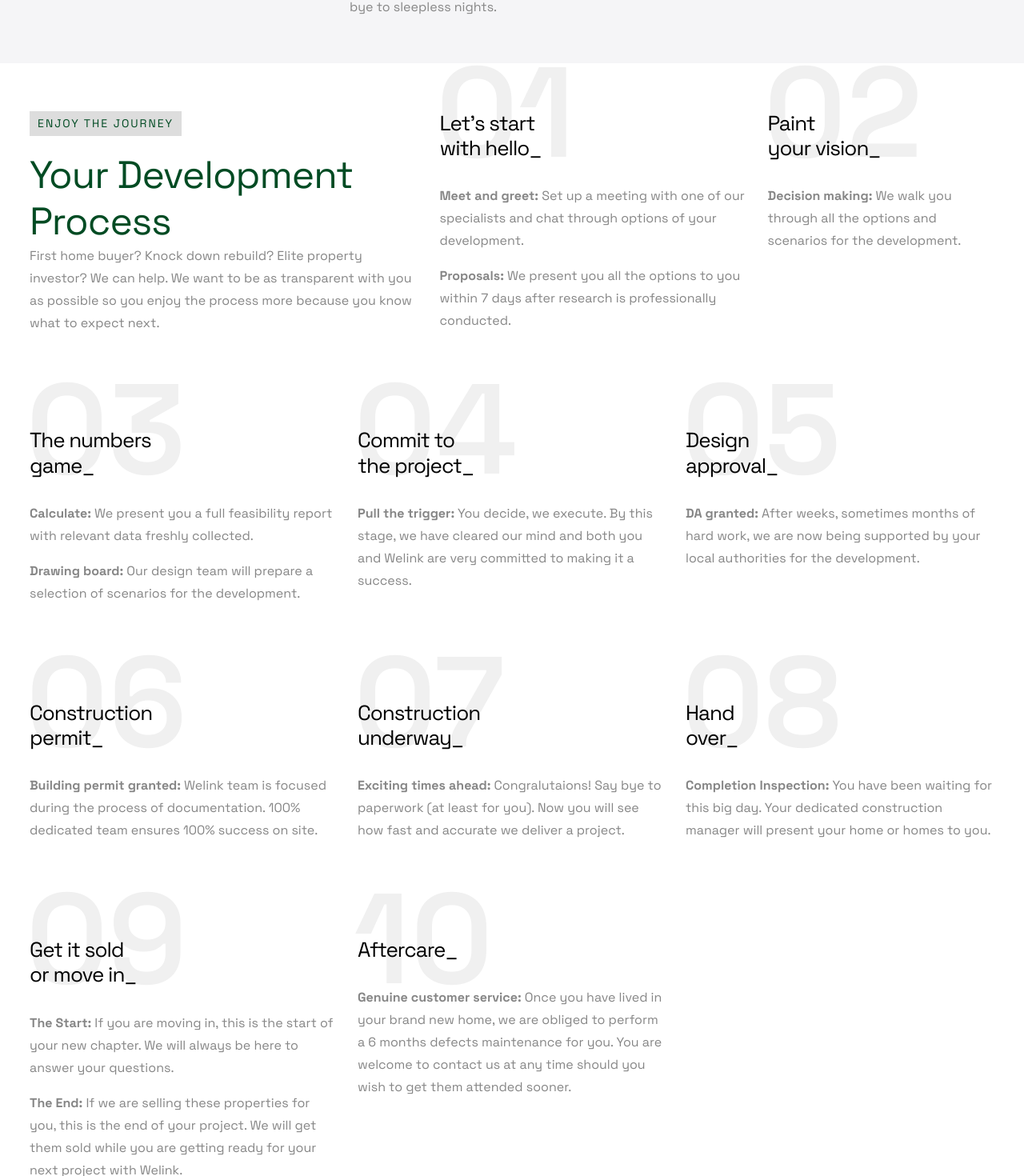
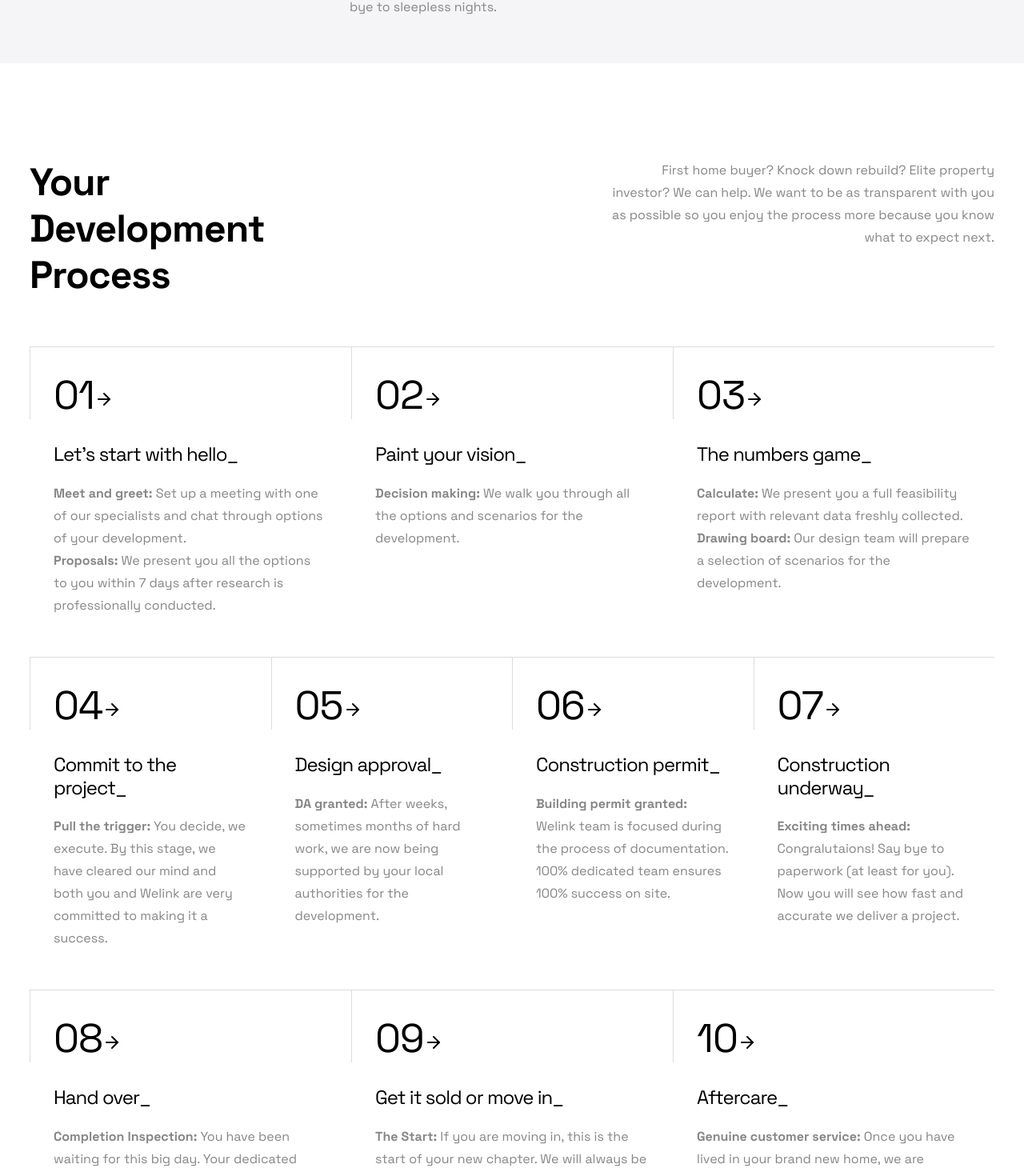
Before and after one commit to kajugadaniels/sell-house-django-reactjs, a React (Vite) app in the folder client/: page /services in a window 1280 px wide. Shown: the part 473-1943 px from the top of the page at 80% size. Built offline with nearby package versions, Linux system fonts and the light colour scheme; a web font is replaced by a local one.

Commit message:
New changes

```diff
--- a/client/src/user/pages/Services.jsx
+++ b/client/src/user/pages/Services.jsx
@@ -1,5 +1,6 @@
 import React from 'react'
-import { Link } from 'react-router-dom';
+import { Link } from 'react-router-dom'
+import { ArrowRight } from 'lucide-react'
 
 const Services = () => {
     return (
@@ -35,27 +36,33 @@ const Services = () => {
                 </div>
             </div>
 
-            <div id="process-3" className="pt-20 pb-0 process-section section-padding">
+            <div id="process-2" className="pt-32 pb-40 bg-cover process-section section-padding">
                 <div className="container">
                     <div className="row">
-                        <div className="col-xl-12 col-lg-12">
-                            <div className="mt-40 row">
-                                <div className="col-xl-5 col-lg-5 col-md-5 wow fadeInUp animated" data-wow-delay=".2s">
-                                    <div className="section-title">
-                                        <h6>Enjoy the Journey</h6>
-                                        <h2>Your Development Process</h2>
+                        <div className="col-xl-4 col-lg-4">
+                            <div className="section-title text-low">
+                                <h2 className="text-black fw-bold">
+                                    Your Development Process
+                                </h2>
+                            </div>
+                        </div>
+                        <div className="col-xl-3 col-lg-3"></div>
+                        <div className="col-xl-5 col-lg-5">
+                            <div className="right-content text-lg-end">
                                 <p>
                                     First home buyer? Knock down rebuild? Elite property investor? We can help. We want to be as transparent with you as possible so you enjoy the process more because you know what to expect next.
                                 </p>
                             </div>
                         </div>
-                                <div className="col-xl-4 col-lg-4 col-md-4 wow fadeInUp animated" data-wow-delay=".2s">
-                                    <div className="single-process-wrap">
+                    </div>
+                    <div className="row gx-0 mt-30">
+                        <div className="col-xl-4 col-lg-4 wow fadeInUp animated" data-wow-delay="200ms">
+                            <div className="single-process-item">
                                 <div className="process-num">
-                                            <span>01</span>
+                                    <h2>01<ArrowRight className="las la-arrow-right" /></h2>
                                 </div>
                                 <h4>
-                                            Let's start <br /> with hello_
+                                    Let's start with hello_
                                 </h4>
                                 <p>
                                     <b>Meet and greet:</b> Set up a meeting with one of our specialists and chat through options of your development.
@@ -65,26 +72,26 @@ const Services = () => {
                                 </p>
                             </div>
                         </div>
-                                <div className="col-xl-3 col-lg-3 col-md-3 wow fadeInUp animated" data-wow-delay=".4s">
-                                    <div className="single-process-wrap">
+                        <div className="col-xl-4 col-lg-4 offset-xl-0 offset-lg-0 wow fadeInUp animated" data-wow-delay="400ms">
+                            <div className="single-process-item">
                                 <div className="process-num">
-                                            <span>02</span>
+                                    <h2>02<ArrowRight className="las la-arrow-right" /></h2>
                                 </div>
                                 <h4>
-                                            Paint <br /> your vision_
+                                    Paint your vision_
                                 </h4>
                                 <p>
                                     <b>Decision making:</b> We walk you through all the options and scenarios for the development.
                                 </p>
                             </div>
                         </div>
-                                <div className="col-xl-4 col-lg-4 col-md-4 wow fadeInUp animated" data-wow-delay=".6s">
-                                    <div className="single-process-wrap">
+                        <div className="col-xl-4 col-lg-4 wow fadeInUp animated" data-wow-delay="600ms">
+                            <div className="single-process-item">
                                 <div className="process-num">
-                                            <span>03</span>
+                                    <h2>03<ArrowRight className="las la-arrow-right" /></h2>
                                 </div>
                                 <h4>
-                                            The numbers <br /> game_
+                                    The numbers game_
                                 </h4>
                                 <p>
                                     <b>Calculate:</b> We present you a full feasibility report with relevant data freshly collected.
@@ -94,78 +101,78 @@ const Services = () => {
                                 </p>
                             </div>
                         </div>
-                                <div className="col-xl-4 col-lg-4 col-md-4 wow fadeInUp animated" data-wow-delay=".8s">
-                                    <div className="single-process-wrap">
+                        <div className="col-xl-3 col-lg-3 wow fadeInUp animated" data-wow-delay="600ms">
+                            <div className="single-process-item">
                                 <div className="process-num">
-                                            <span>04</span>
+                                    <h2>04<ArrowRight className="las la-arrow-right" /></h2>
                                 </div>
                                 <h4>
-                                            Commit to <br /> the project_
+                                    Commit to the project_
                                 </h4>
                                 <p>
                                     <b>Pull the trigger:</b> You decide, we execute. By this stage, we have cleared our mind and both you and Welink are very committed to making it a success.
                                 </p>
                             </div>
                         </div>
-                                <div className="col-xl-4 col-lg-4 col-md-4 wow fadeInUp animated" data-wow-delay=".8s">
-                                    <div className="single-process-wrap">
+                        <div className="col-xl-3 col-lg-3 wow fadeInUp animated" data-wow-delay="600ms">
+                            <div className="single-process-item">
                                 <div className="process-num">
-                                            <span>05</span>
+                                    <h2>05<ArrowRight className="las la-arrow-right" /></h2>
                                 </div>
                                 <h4>
-                                            Design <br /> approval_
+                                    Design approval_
                                 </h4>
                                 <p>
                                     <b>DA granted:</b> After weeks, sometimes months of hard work, we are now being supported by your local authorities for the development.
                                 </p>
                             </div>
                         </div>
-                                <div className="col-xl-4 col-lg-4 col-md-4 wow fadeInUp animated" data-wow-delay=".8s">
-                                    <div className="single-process-wrap">
+                        <div className="col-xl-3 col-lg-3 wow fadeInUp animated" data-wow-delay="600ms">
+                            <div className="single-process-item">
                                 <div className="process-num">
-                                            <span>06</span>
+                                    <h2>06<ArrowRight className="las la-arrow-right" /></h2>
                                 </div>
                                 <h4>
-                                            Construction <br /> permit_
+                                    Construction permit_
                                 </h4>
                                 <p>
                                     <b>Building permit granted:</b> Welink team is focused during the process of documentation. 100% dedicated team ensures 100% success on site.
                                 </p>
                             </div>
                         </div>
-                                <div className="col-xl-4 col-lg-4 col-md-4 wow fadeInUp animated" data-wow-delay=".8s">
-                                    <div className="single-process-wrap">
+                        <div className="col-xl-3 col-lg-3 wow fadeInUp animated" data-wow-delay="600ms">
+                            <div className="single-process-item">
                                 <div className="process-num">
-                                            <span>07</span>
+                                    <h2>07<ArrowRight className="las la-arrow-right" /></h2>
                                 </div>
                                 <h4>
-                                            Construction <br /> underway_
+                                    Construction underway_
                                 </h4>
                                 <p>
                                     <b>Exciting times ahead:</b> Congralutaions! Say bye to paperwork (at least for you). Now you will see how fast and accurate we deliver a project.
                                 </p>
                             </div>
                         </div>
-                                <div className="col-xl-4 col-lg-4 col-md-4 wow fadeInUp animated" data-wow-delay=".8s">
-                                    <div className="single-process-wrap">
+                        <div className="col-xl-4 col-lg-4 wow fadeInUp animated" data-wow-delay="600ms">
+                            <div className="single-process-item">
                                 <div className="process-num">
-                                            <span>08</span>
+                                    <h2>08<ArrowRight className="las la-arrow-right" /></h2>
                                 </div>
                                 <h4>
-                                            Hand <br /> over_
+                                    Hand over_
                                 </h4>
                                 <p>
                                     <b>Completion Inspection:</b> You have been waiting for this big day. Your dedicated construction manager will present your home or homes to you.
                                 </p>
                             </div>
                         </div>
-                                <div className="col-xl-4 col-lg-4 col-md-4 wow fadeInUp animated" data-wow-delay=".8s">
-                                    <div className="single-process-wrap">
+                        <div className="col-xl-4 col-lg-4 wow fadeInUp animated" data-wow-delay="600ms">
+                            <div className="single-process-item">
                                 <div className="process-num">
-                                            <span>09</span>
+                                    <h2>09<ArrowRight className="las la-arrow-right" /></h2>
                                 </div>
                                 <h4>
-                                            Get it sold <br /> or move in_
+                                    Get it sold or move in_
                                 </h4>
                                 <p>
                                     <b>The Start:</b> If you are moving in, this is the start of your new chapter. We will always be here to answer your questions.
@@ -175,10 +182,10 @@ const Services = () => {
                                 </p>
                             </div>
                         </div>
-                                <div className="col-xl-4 col-lg-4 col-md-4 wow fadeInUp animated" data-wow-delay=".8s">
-                                    <div className="single-process-wrap">
+                        <div className="col-xl-4 col-lg-4 wow fadeInUp animated" data-wow-delay="600ms">
+                            <div className="single-process-item">
                                 <div className="process-num">
-                                            <span>10</span>
+                                    <h2>10<ArrowRight className="las la-arrow-right" /></h2>
                                 </div>
                                 <h4>
                                     Aftercare_
@@ -191,8 +198,6 @@ const Services = () => {
                     </div>
                 </div>
             </div>
-                </div>
-            </div>
         </>
     )
 }
```
Lines whose indentation alone changed are shown as unchanged.
